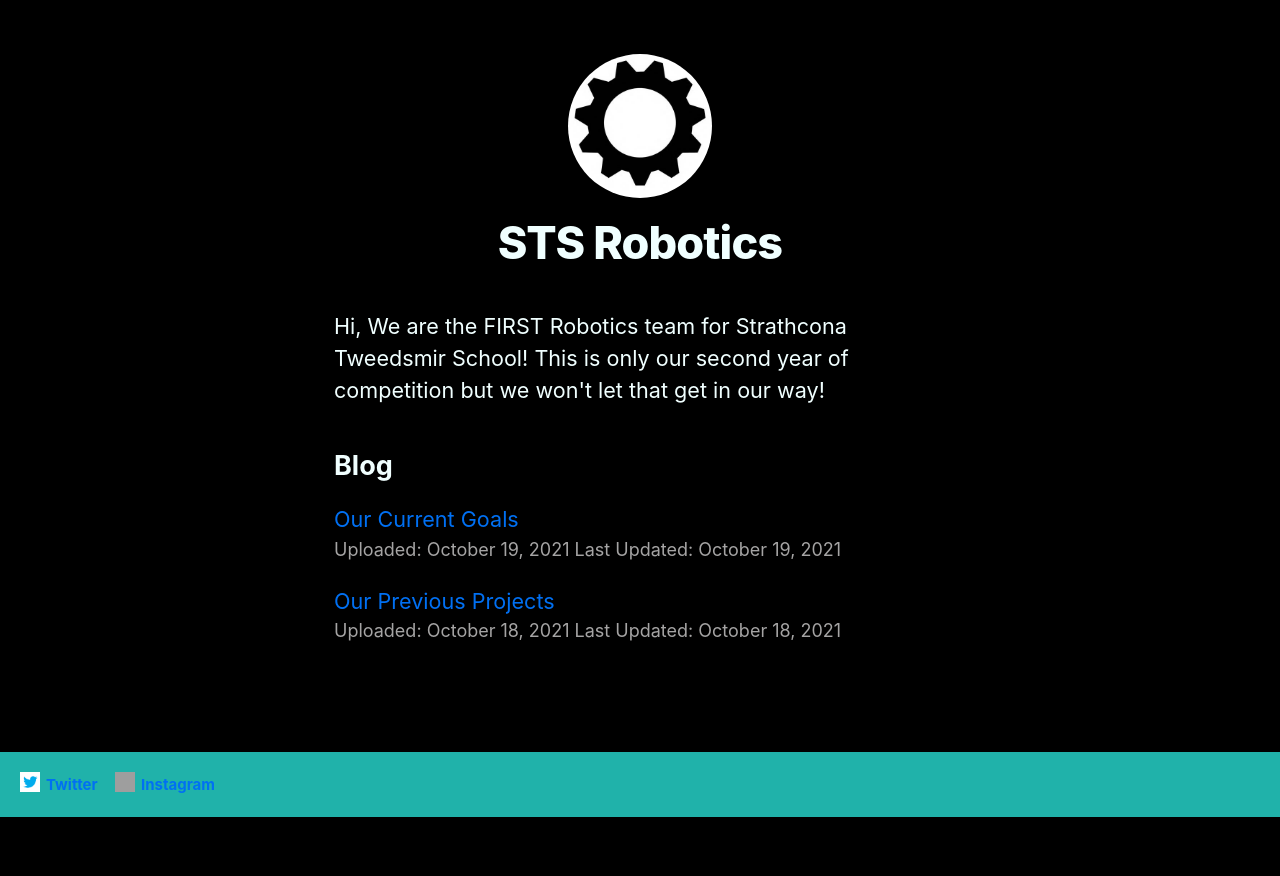
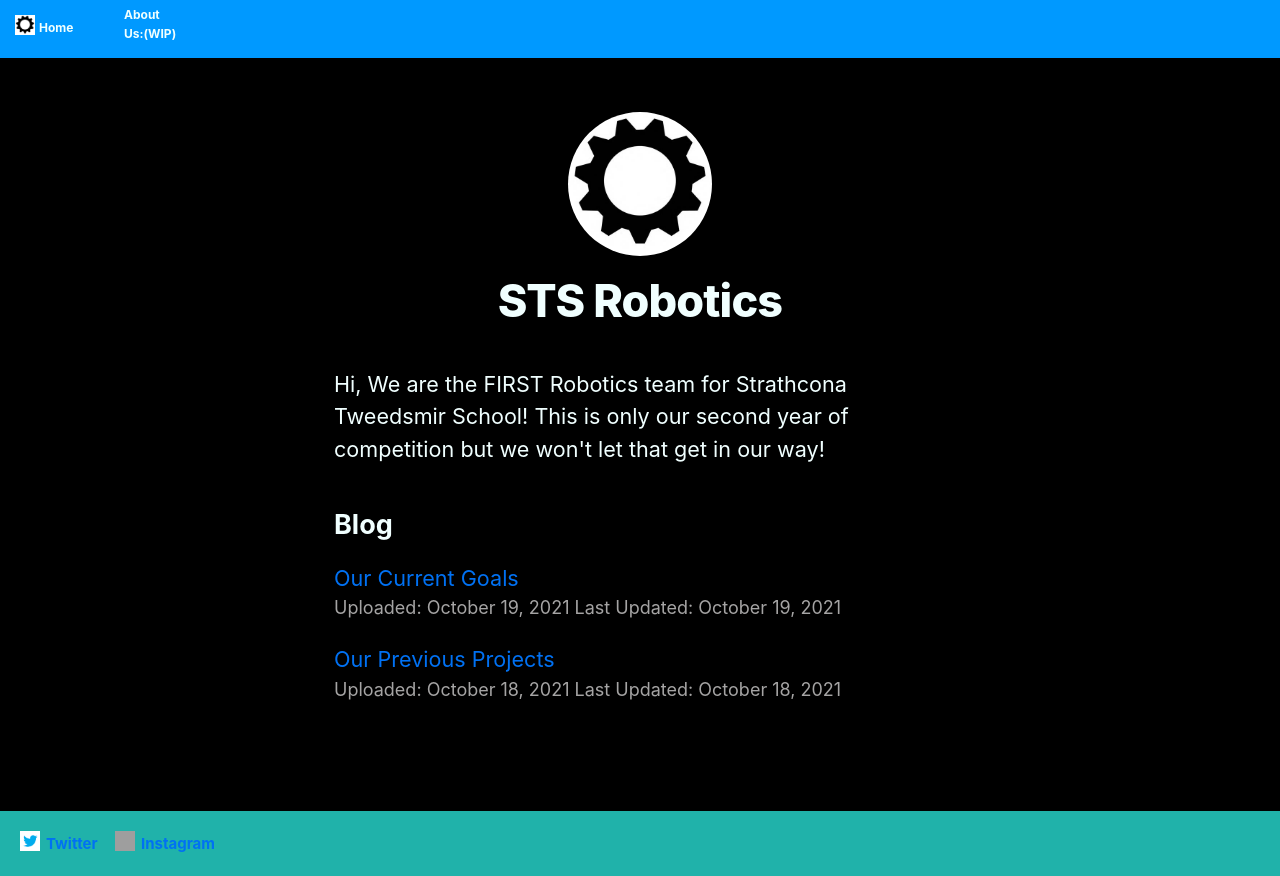
Before and after one commit to Moop3334/nextjs-blog, a Next.js app: page / in a window 1280 px wide. Before the commit the page ends 817 px from the top, so only its background shows below. Built offline with nearby package versions, Linux system fonts and the light colour scheme; grey boxes are pictures that could not be loaded.

Commit message:
Created and Added Navbar code to 'layout.js' [up3]

```diff
--- a/components/layout.js
+++ b/components/layout.js
@@ -10,6 +10,28 @@ export const siteTitle = 'Robot Fight Club'
 export default function Layout({ children, home }) {
   return (
     <div>
+      <div className={styles.navbar}>
+        <Link href="/">
+          <b className={styles.gridItem1}>
+            <Image
+              src="/images/profile.jpg"
+              height={20}
+              width={20}
+              alt={name}
+            />
+            <h1 className={utilStyles.navImg}>
+              Home
+            </h1>
+          </b>
+        </Link>
+        <Link href="/">
+          <b className={styles.gridItem1}>
+            <h1 className= {utilStyles.navTxt}>
+              About Us:(WIP)
+            </h1>
+          </b>
+        </Link>
+      </div>
       <div className={styles.container}>
         <Head>
           <link rel="icon" href="/favicon.ico" />
@@ -26,7 +48,8 @@ export default function Layout({ children, home }) {
           <meta name="og:title" content={siteTitle} />
           <meta name="twitter:card" content="summary_large_image" />
         </Head>
-        <header className={styles.header}>
+        <header>
+          <div className={styles.header}>
             {home ? (
               <>
                 <Image
@@ -60,6 +83,7 @@ export default function Layout({ children, home }) {
                 </h2>
               </>
             )}
+          </div>
         </header>
         <main>{children}</main>
         {!home && (
@@ -72,7 +96,7 @@ export default function Layout({ children, home }) {
       </div>
       <div className={styles.footer}>
         <Link href="https://twitter.com/STSRobotics">
-          <a className={styles.footerItem1}>
+          <a className={styles.gridItem1}>
             <Image
               src="/images/twitter.jpg"
               height={20}
@@ -85,7 +109,7 @@ export default function Layout({ children, home }) {
           </a>
         </Link>
         <Link href="https://twitter.com/STSRobotics">
-          <a className={styles.footerItem1}>
+          <a className={styles.gridItem1}>
             <Image
               src="/images/instagram.jpg"
               height={20}
--- a/components/layout.module.css
+++ b/components/layout.module.css
@@ -18,12 +18,19 @@
     padding: 20px;
   }
 
+  .footer > div {
+    background-color: lightseagreen;
+    color: wheat;
+    text-align: center;
+    padding: 5px;
+  }
+
   .navbar {
     display: grid;
-    grid-auto-columns: 90px;
+    grid-auto-columns: 80px;
     grid-gap: 5px;
     background-color: rgb(0, 153, 255);
-    padding: 20px;
+    padding: 15px;
   }
 
   .navbar > div {
@@ -33,14 +40,7 @@
     padding: 5px;
   }
 
-  .footer > div {
-    background-color: lightseagreen;
-    color: wheat;
-    text-align: center;
-    padding: 5px;
-  }
-
-  .footerItem1 {
+  .gridItem1 {
     grid-row: 1/1;
   }
 
--- a/styles/global.css
+++ b/styles/global.css
@@ -15,7 +15,7 @@ body {
 }
 
 a {
-  color: #0070f3;
+  color: #0071f3;
   text-decoration: none;
 }
 
@@ -23,6 +23,15 @@ a:hover {
   text-decoration: underline;
 }
 
+b {
+  color: azure;
+  text-decoration: none;
+}
+
+b:hover {
+  text-shadow: 2px 2px black;
+}
+
 img {
   max-width: 100%;
   display: block;
--- a/styles/utils.module.css
+++ b/styles/utils.module.css
@@ -31,6 +31,18 @@
     margin: -28px auto auto 26px;
   }
 
+  .navTxt {
+    font-size: 12px;
+    padding: 0;
+    margin: -10px auto auto 24px;
+  }
+
+  .navImg {
+    font-size: 12px;
+    padding: 0;
+    margin: -26px auto auto 24px;
+  }
+
   .borderCircle {
     border-radius: 9999px;
   }
```
Lines whose indentation alone changed are shown as unchanged.
